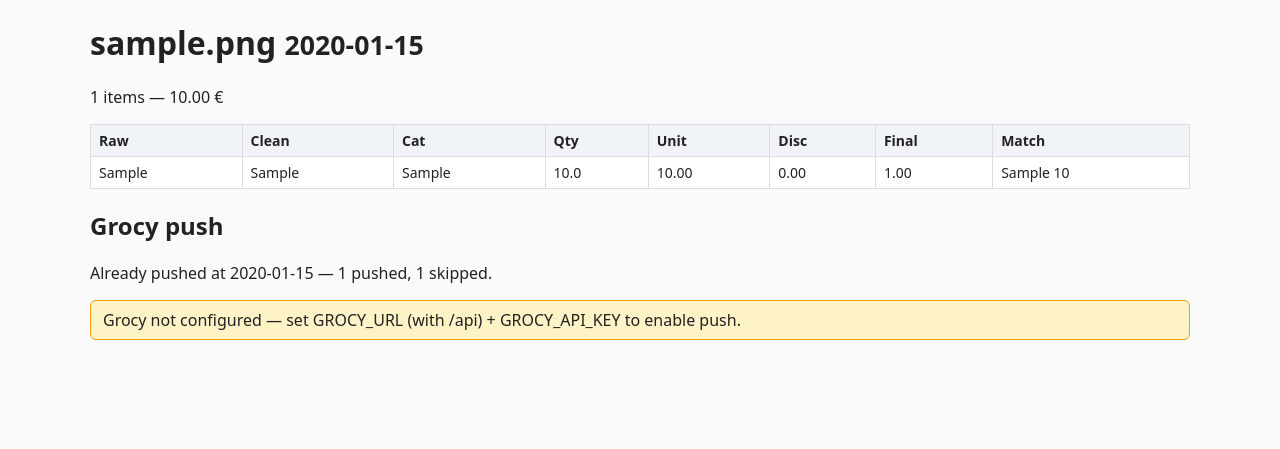
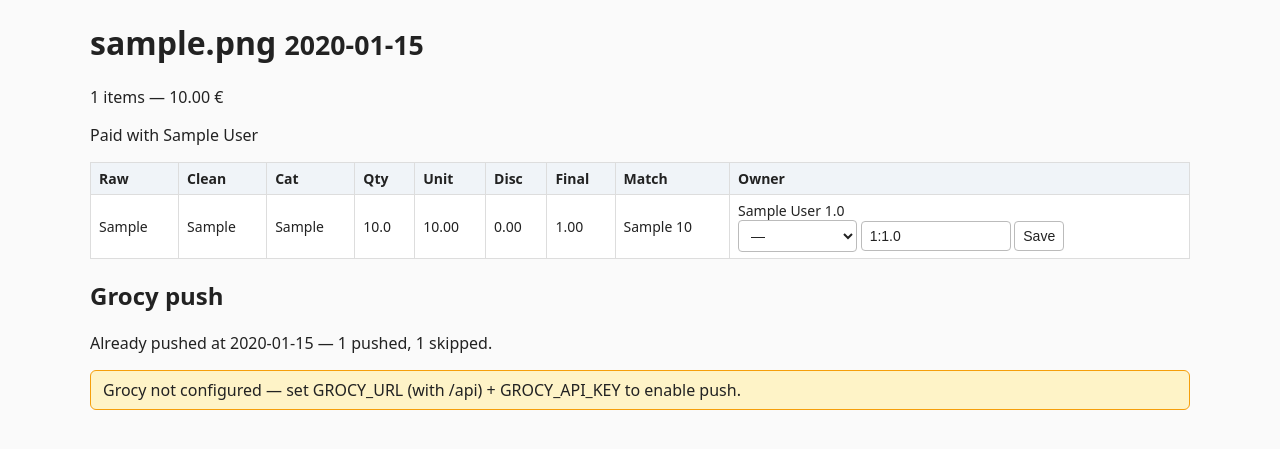
Before and after one commit to SordyGR/Lidl2Grocy, a Flask app: page /receipts/1 in a window 1280 px wide. Shown: the part 48-497 px from the top of the page. Run offline with Flask 3, Linux system fonts and the light colour scheme; tables that the repository leaves empty hold one stand-in row (values such as "Sample post").

Commit message:
feat: receipt split editor with paid-with line

```diff
--- a/Lidl Parser/app.py
+++ b/Lidl Parser/app.py
@@ -8,7 +8,7 @@ import pandas as pd
 BASE_DIR = os.path.dirname(os.path.abspath(__file__))
 sys.path.insert(0, BASE_DIR)
 
-from flask import Flask, render_template, request, redirect, url_for, jsonify, flash
+from flask import Flask, render_template, request, redirect, url_for, jsonify, flash, session
 from db import init_db, get_db
 from receipt_parser import parse_receipt, parse_receipt_date, smart_match, build_memory, extract_card_last4
 import grocy as grocy_client
@@ -415,6 +415,82 @@ def _json_wants_json():
     return "application/json" in (request.headers.get("Accept", ""))
 
 
+def _split_context(conn, r, items):
+    """Users list, per-item splits dict, paid-with label; first-view equal-share seeding."""
+    users = [dict(u) for u in conn.execute("SELECT id, name FROM users ORDER BY name").fetchall()]
+    # First-view seeding writes equal shares — but not while rendering a
+    # just-failed POST (pending flashes): a rejected split must leave the row
+    # unchanged, so don't auto-create rows on that render.
+    if users and not session.get("_flashes"):
+        share = 1.0 / len(users)
+        for it in items:
+            has = conn.execute("SELECT 1 FROM item_splits WHERE item_id=?", (it["id"],)).fetchone()
+            if not has:
+                for u in users:
+                    conn.execute(
+                        "INSERT OR IGNORE INTO item_splits (item_id, user_id, share) VALUES (?,?,?)",
+                        (it["id"], u["id"], share))
+        conn.commit()
+    splits = {}
+    for s in conn.execute("""
+            SELECT s.item_id AS item_id, s.user_id AS user_id, s.share AS share,
+                   u.name AS user_name
+            FROM item_splits s JOIN users u ON u.id = s.user_id
+            ORDER BY s.item_id, u.name""").fetchall():
+        splits.setdefault(s["item_id"], []).append(dict(s))
+    last4 = r["card_last4"] if r and "card_last4" in r.keys() else None
+    if not last4:
+        paid_with = "Cash"
+    else:
+        owner = conn.execute(
+            "SELECT u.name AS name FROM card_map c JOIN users u ON u.id = c.user_id WHERE c.last4=?",
+            (last4,)).fetchone()
+        paid_with = owner["name"] if owner else "Card \u2022\u2022" + last4
+    return users, splits, paid_with
+
+
+@app.route("/receipts/<int:rid>/splits", methods=["POST"])
+def receipt_splits(rid):
+    try:
+        item_id = int(request.form.get("item_id") or "0")
+    except ValueError:
+        return redirect(url_for("receipt_detail", rid=rid))
+    conn = get_db()
+    ok = conn.execute("SELECT 1 FROM items WHERE id=? AND receipt_id=?",
+                      (item_id, rid)).fetchone()
+    if not ok:
+        conn.close()
+        return redirect(url_for("receipt_detail", rid=rid))
+    if "user_id" in request.form and request.form.get("user_id"):
+        try:
+            uid = int(request.form["user_id"])
+        except ValueError:
+            uid = 0
+        if uid > 0:
+            conn.execute("DELETE FROM item_splits WHERE item_id=?", (item_id,))
+            conn.execute("INSERT INTO item_splits (item_id, user_id, share) VALUES (?,?,1.0)",
+                         (item_id, uid))
+            conn.commit()
+    elif request.form.get("shares"):
+        parts = []
+        try:
+            for chunk in request.form["shares"].split(","):
+                u, s = chunk.split(":")
+                parts.append((int(u), float(s)))
+        except ValueError:
+            parts = []
+        if parts and abs(sum(s for _, s in parts) - 1.0) < 0.001 and all(s > 0 for _, s in parts):
+            conn.execute("DELETE FROM item_splits WHERE item_id=?", (item_id,))
+            for u, s in parts:
+                conn.execute("INSERT INTO item_splits (item_id, user_id, share) VALUES (?,?,?)",
+                             (item_id, u, s))
+            conn.commit()
+        else:
+            flash("Shares must be positive and sum to 1.0 — row unchanged")
+    conn.close()
+    return redirect(url_for("receipt_detail", rid=rid))
+
+
 @app.route("/receipts/<int:rid>/grocy-preview")
 def grocy_preview(rid):
     r, resolved, catalog, configured, err = resolve_push_items(rid)
@@ -424,10 +500,15 @@ def grocy_preview(rid):
         return jsonify({"configured": configured, "error": err,
                         "stale": bool(catalog and catalog.get("stale")),
                         "items": resolved})
+    items = _receipt_items(rid)
+    conn = get_db()
+    users, splits, paid_with = _split_context(conn, r, items)
+    conn.close()
     return render_template("receipt_detail.html", r=r,
-                           items=_receipt_items(rid), preview=resolved,
+                           items=items, preview=resolved,
                            grocy_configured=configured, grocy_error=err,
-                           push_log=_push_log(rid))
+                           push_log=_push_log(rid),
+                           users=users, splits=splits, paid_with=paid_with)
 
 
 @app.route("/receipts/<int:rid>")
@@ -435,16 +516,19 @@ def receipt_detail(rid):
     conn = get_db()
     r = conn.execute("SELECT * FROM receipts WHERE id=?", (rid,)).fetchone()
     items = conn.execute("SELECT * FROM items WHERE receipt_id=?", (rid,)).fetchall()
+    if not r:
+        conn.close()
+        return "Not found", 404
+    users, splits, paid_with = _split_context(conn, r, items)
     conn.close()
-    if not r:
-        return "Not found", 404
     try:
         _, preview, catalog, configured, err = resolve_push_items(rid)
     except Exception:
         preview, configured, err = [], False, None
     return render_template("receipt_detail.html", r=r, items=items, preview=preview,
                            grocy_configured=configured, grocy_error=err,
-                           push_log=_push_log(rid))
+                           push_log=_push_log(rid),
+                           users=users, splits=splits, paid_with=paid_with)
 
 
 @app.route("/receipts/<int:rid>/grocy-push", methods=["POST"])
--- a/Lidl Parser/templates/receipt_detail.html
+++ b/Lidl Parser/templates/receipt_detail.html
@@ -2,12 +2,24 @@
 {% block content %}
 <h1>{{ r["filename"] }} <small>{{ r["receipt_date"] }}</small></h1>
 <p>{{ r["item_count"] }} items — {{ "%.2f"|format(r["total"]) }} €</p>
-<table><tr><th>Raw</th><th>Clean</th><th>Cat</th><th>Qty</th><th>Unit</th><th>Disc</th><th>Final</th><th>Match</th></tr>
+<p>Paid with {{ paid_with }}</p>
+<table><tr><th>Raw</th><th>Clean</th><th>Cat</th><th>Qty</th><th>Unit</th><th>Disc</th><th>Final</th><th>Match</th><th>Owner</th></tr>
 {% for i in items %}<tr>
 <td>{{ i["raw"] }}</td><td>{{ i["clean"] }}</td><td>{{ i["category"] }}</td>
 <td>{{ i["qty"] }}</td><td>{{ "%.2f"|format(i["unit_price"]) }}</td>
 <td>{{ "%.2f"|format(i["discount"]) }}</td><td>{{ "%.2f"|format(i["final"]) }}</td>
 <td>{{ i["match_type"] }} {{ i["match_score"]|round|int if i["match_score"] else "" }}</td>
+<td>{% for s in splits.get(i["id"], []) %}{{ s["user_name"] }} {{ s["share"] }}{% if not loop.last %}, {% endif %}{% endfor %}
+<form method="post" action="/receipts/{{ r["id"] }}/splits">
+<input type="hidden" name="item_id" value="{{ i["id"] }}">
+<select name="user_id">
+<option value="">—</option>
+{% for u in users %}<option value="{{ u["id"] }}">{{ u["name"] }}</option>{% endfor %}
+</select>
+<input name="shares" size="14" placeholder="uid:share,uid:share" value="{% for s in splits.get(i["id"], []) %}{{ s["user_id"] }}:{{ s["share"] }}{% if not loop.last %},{% endif %}{% endfor %}">
+<button>Save</button>
+</form>
+</td>
 </tr>{% endfor %}
 </table>
 
```
Also changed, not shown: Lidl Parser/tests/test_splits.py (added, +47 -0 lines).
